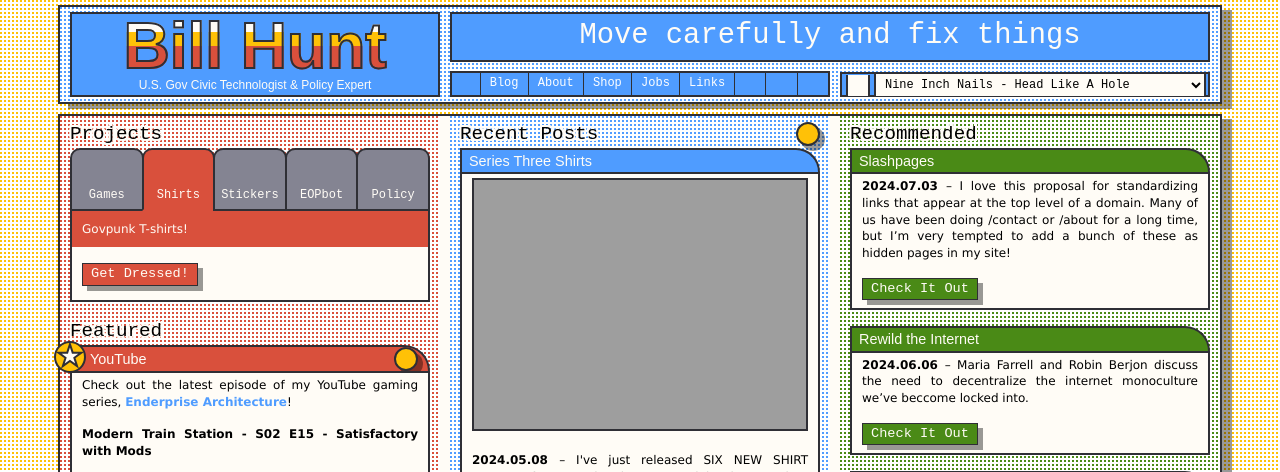
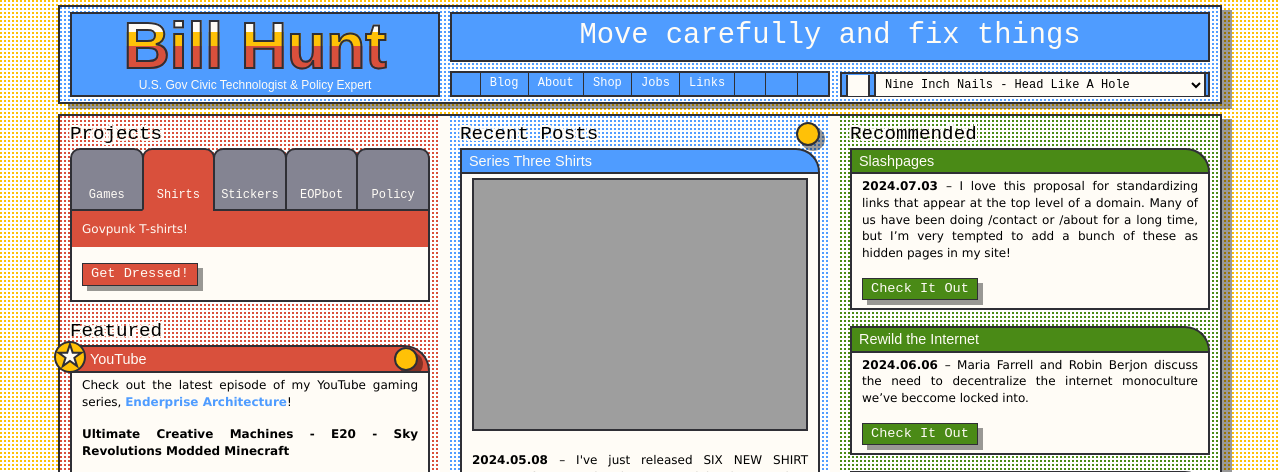
Before and after one commit to krusynth/billhunt.dev, a Jekyll site: the page built from index.md, in a window 1280 px wide, cut to the strip 0-472 px from the top of the page. Built offline with Jekyll 4.4.1, drawn with Linux system fonts in a browser that asks for light colours; some web fonts are replaced.

Commit message:
Updating latest YouTube video

```diff
--- a/_data/youtube.json
+++ b/_data/youtube.json
@@ -1 +1 @@
-{"title":"Modern Train Station  - S02 E15 - Satisfactory with Mods","link":"https://www.youtube.com/watch?v=kfjI5uSRBZ0","thumbnail":"https://i4.ytimg.com/vi/kfjI5uSRBZ0/hqdefault.jpg"}
+{"title":"Ultimate Creative Machines - E20 - Sky Revolutions Modded Minecraft","link":"https://www.youtube.com/watch?v=26LabfSaoAc","thumbnail":"https://i3.ytimg.com/vi/26LabfSaoAc/hqdefault.jpg"}
```
